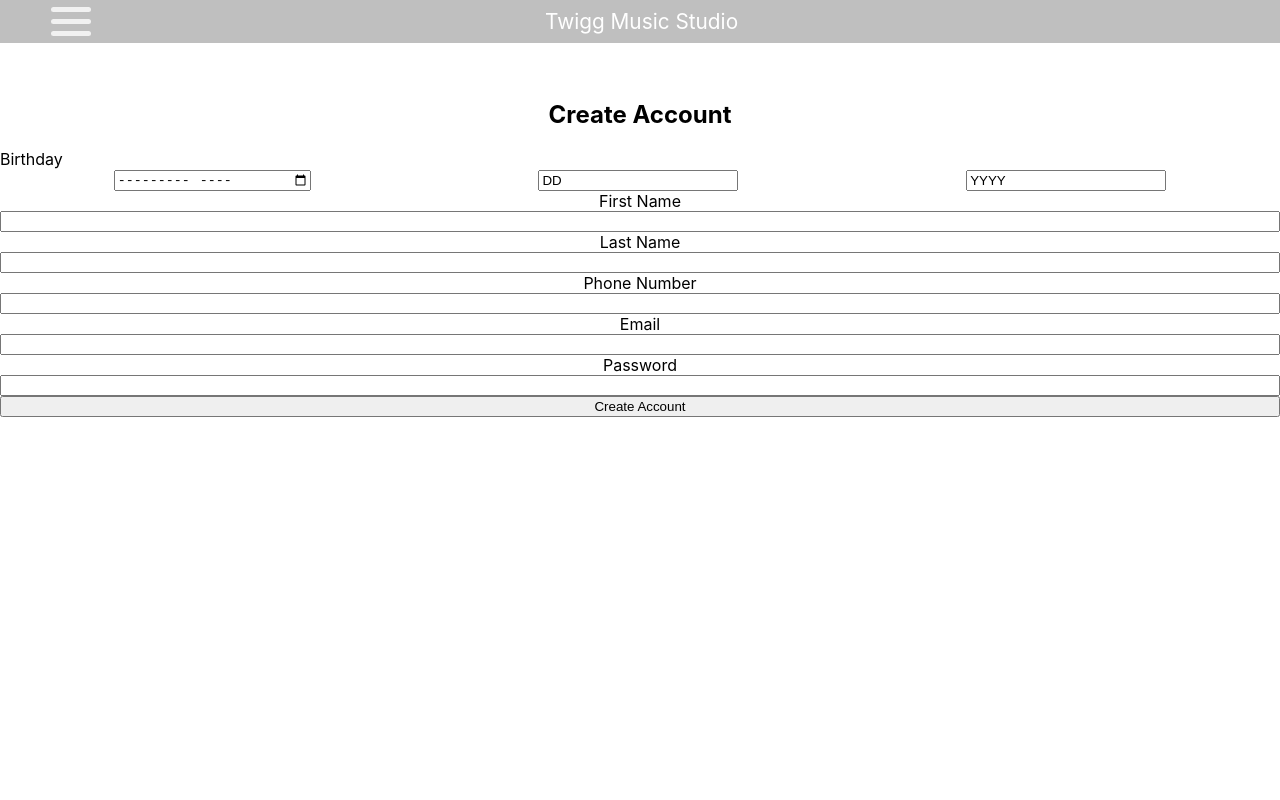
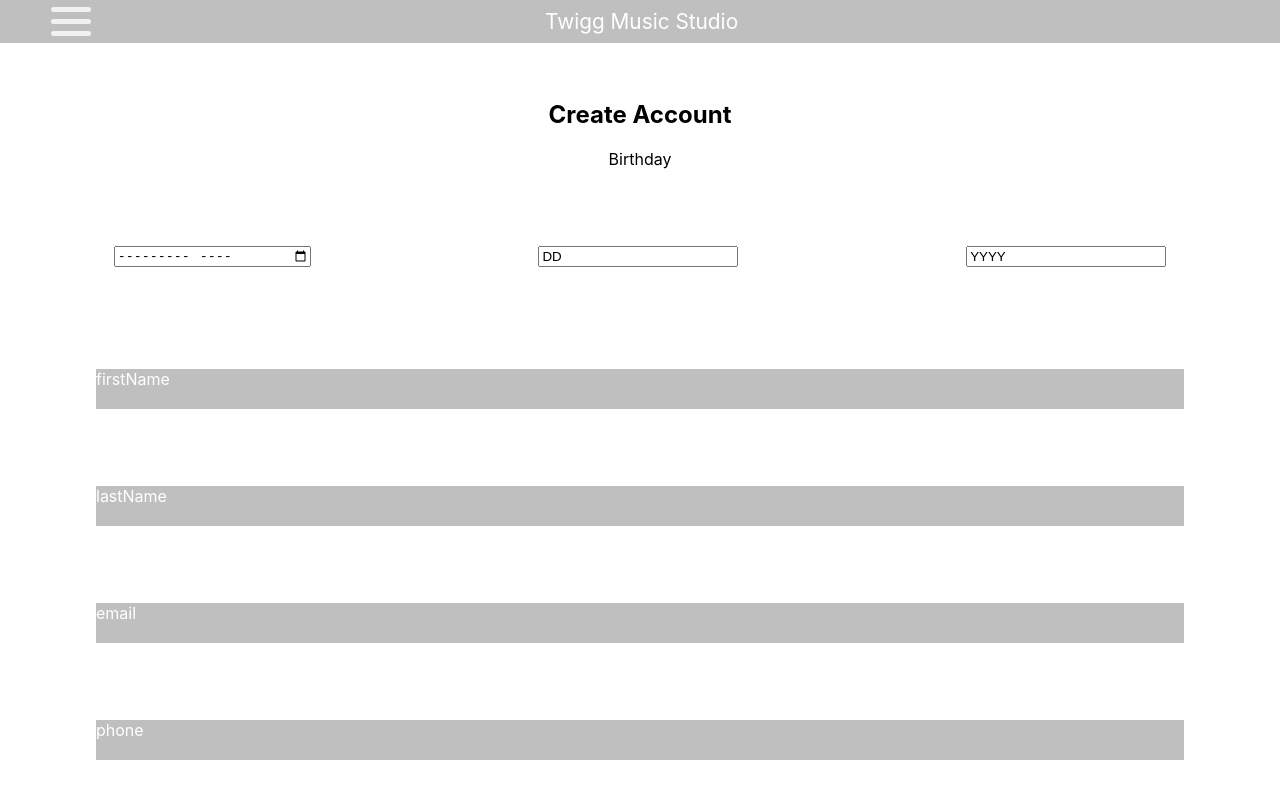
Before and after one commit to Haon1919/tms-frontend, a React (Create React App) app: page /CreateAccount in a window 1280 px wide. Shown: the top 800 px of the page. Built offline with nearby package versions, Linux system fonts and the light colour scheme.

Commit message:
Begin create account page HTML and CSS.

```diff
--- /dev/null
+++ b/src/components/FormInput.tsx
@@ -0,0 +1,53 @@
+import React, { Dispatch } from 'react';
+import styles from '../styles/CreateAccount.module.scss';
+
+type FormData = {
+    focusedInput: string,
+    day: string,
+    month: string,
+    year: string,
+    firstName: string,
+    lastName: string,
+    email: string,
+    phone: string,
+    password: string
+}
+
+type ReducerParams = {
+    type: string,
+    formDataKey ?: keyof FormData,
+    value: string
+}
+
+type FormInputProps = {
+    inputType: string,
+    inputChange : React.Dispatch<ReducerParams>,
+    label: keyof FormData,
+    currentValue: string,
+    selectedLabel: string
+}
+
+export const FormInput: React.FC<FormInputProps> = ({inputChange, label, inputType, currentValue, selectedLabel}) => {
+    const changeInputData = (e: React.FormEvent<HTMLInputElement>): void => {
+        const action: ReducerParams = {
+            type: "UPDATEFORM",
+            value: e.currentTarget.value,
+            formDataKey: label
+        }
+        inputChange(action);
+    }
+
+    const changeInputFocus = () => {
+        const action: ReducerParams = {
+            type: "FOCUS",
+            value: label,
+        }
+        inputChange(action);
+    }
+    return (
+        <div className={`${styles.inputContainer} ${label === selectedLabel ? styles.focusedInput : ""}`}>
+            <label>{label}</label>
+            <input onFocus={changeInputFocus} onChange={changeInputData} type={inputType} value={currentValue}/>
+        </div>
+    );
+}
--- a/src/pages/CreateAccount.tsx
+++ b/src/pages/CreateAccount.tsx
@@ -1,7 +1,59 @@
-import React from 'react';
+import React, { useReducer } from 'react';
 import styles from '../styles/CreateAccount.module.scss';
+import { FormInput } from '../components/FormInput';
+
+type FormData = {
+    focusedInput: string,
+    day: string,
+    month: string,
+    year: string,
+    firstName: string,
+    lastName: string,
+    email: string,
+    phone: string,
+    password: string
+}
+
+type ReducerParams = {
+    type: string,
+    formDataKey?: keyof FormData,
+    value: string
+}
+
+const initialFormData: FormData = {
+    focusedInput: "",
+    day: "",
+    month: "",
+    year: "",
+    firstName: "",
+    lastName: "",
+    email: "",
+    phone: "",
+    password: ""
+}
+
+function createAccountReducer(state: FormData, action: ReducerParams) {
+    switch (action.type) {
+        case ("FOCUS"):
+            return {
+                ...state,
+                focusedInput: action.value
+            }
+        case ("UPDATEFORM"):
+            if(action.formDataKey !== undefined) {
+                let stateCopy = { ...state };
+                stateCopy[action.formDataKey] = action.value;
+                return stateCopy;
+            } else {
+                throw Error("Expected formDataKey: string, recieved formDataKey: undefined");
+            }
+        default:
+            throw Error("Invalid action type.")
+    }
+}
 
 export const CreateAccount: React.FC = () => {
+    const [formData, dispatch] = useReducer(createAccountReducer, initialFormData);
     return (
         <section className={styles.create_account}>
             <h1>Create Account</h1>
@@ -12,17 +64,41 @@ export const CreateAccount: React.FC = () => {
                     <input type="day" value="DD" />
                     <input type="year" value="YYYY" />
                 </div>
-                <label htmlFor="firstName">First Name</label>
-                <input id="firstName" type="text" />
-                <label htmlFor="lastName">Last Name</label>
-                <input id="lastName" type="text" />
-                <label htmlFor="phone">Phone Number</label>
-                <input id="phone" type="tel" />
-                <label htmlFor="email">Email</label>
-                <input id="email" type="email" />
-                <label htmlFor="password">Password</label>
-                <input id="password" type="password" />
-                <input type="submit" value="Create Account" />
+                <FormInput
+                    inputChange={dispatch}
+                    label="firstName"
+                    inputType="text"
+                    currentValue={formData.firstName}
+                    selectedLabel={formData.focusedInput}
+                />
+                <FormInput
+                    inputChange={dispatch}
+                    label="lastName"
+                    inputType="text"
+                    currentValue={formData.lastName}
+                    selectedLabel={formData.focusedInput}
+                />
+                <FormInput
+                    inputChange={dispatch}
+                    label="email" inputType="text"
+                    currentValue={formData.email}
+                    selectedLabel={formData.focusedInput}
+                />
+                <FormInput
+                    inputChange={dispatch}
+                    label="phone"
+                    inputType="phone"
+                    currentValue={formData.phone}
+                    selectedLabel={formData.focusedInput}
+                />
+                <FormInput
+                    inputChange={dispatch}
+                    label="password"
+                    inputType="password"
+                    currentValue={formData.password}
+                    selectedLabel={formData.focusedInput}
+                />
+                <input className={styles.submit} type="submit" value="Create Account" />
             </form>
         </section>
     );
--- a/src/styles/CreateAccount.module.scss
+++ b/src/styles/CreateAccount.module.scss
@@ -1,10 +1,52 @@
 .create_account form {
+    .focusedInput {
+        input {
+            margin-bottom: 2%;
+        }
+        label {
+            text-align: center;
+        }
+        background-color: blue;
+        height: 8vh;
+    }
+    align-items: center;
     display: flex;
     flex-direction: column
 }
 
+.inputContainer {
+    label {
+        text-align: left;
+        color: white;
+    }
+    input {
+        background-color: transparent;
+        color: white;
+        outline: none;
+        border: none;
+        cursor: pointer;
+        transition: margin-bottom .2s ease-out;
+    }
+    height: 5vh;
+    transition: color .2s ease-in, height .2s ease-out;
+    display: flex;
+    flex-direction: column;
+    width: 85vw;
+    margin-bottom: 6%;
+    background-color: #bfbfbf;
+    justify-content: space-between;
+}
+
+.submit {
+    width: 85vw;
+    background-color: transparent;
+    border: solid black thin;
+    height: 6vh;
+    margin-top: 2%;
+}
+
 .birthdayLabel{
-    margin-bottom: 1px;
+    margin-bottom: 6%;
     display: block;
     text-align: left;
 }
@@ -14,6 +56,7 @@
     flex-direction: row;
     justify-content: space-around;
     width: 100vw;
+    margin-bottom: 8%;
     input {
         width: 15%;
     }
```
